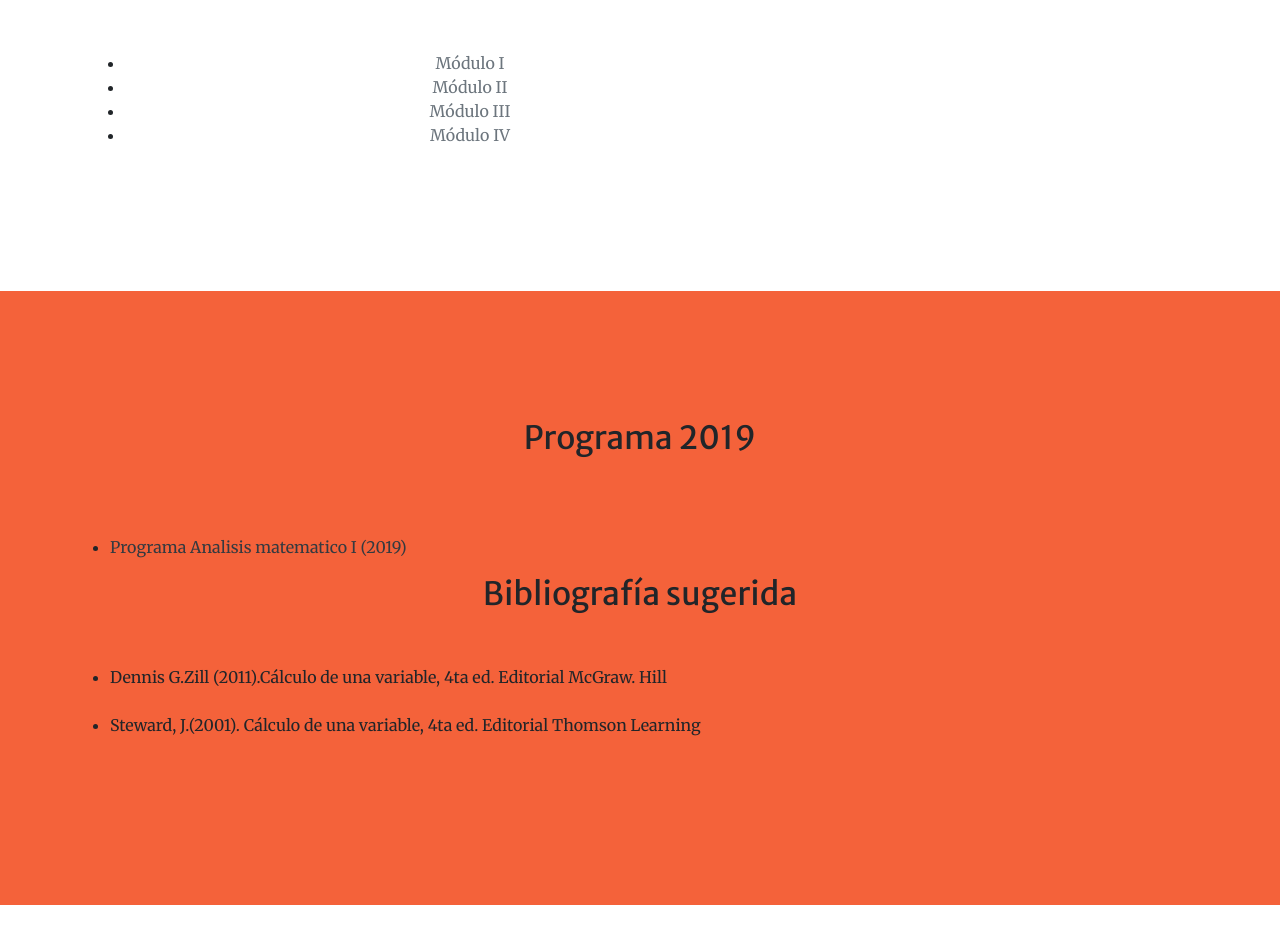
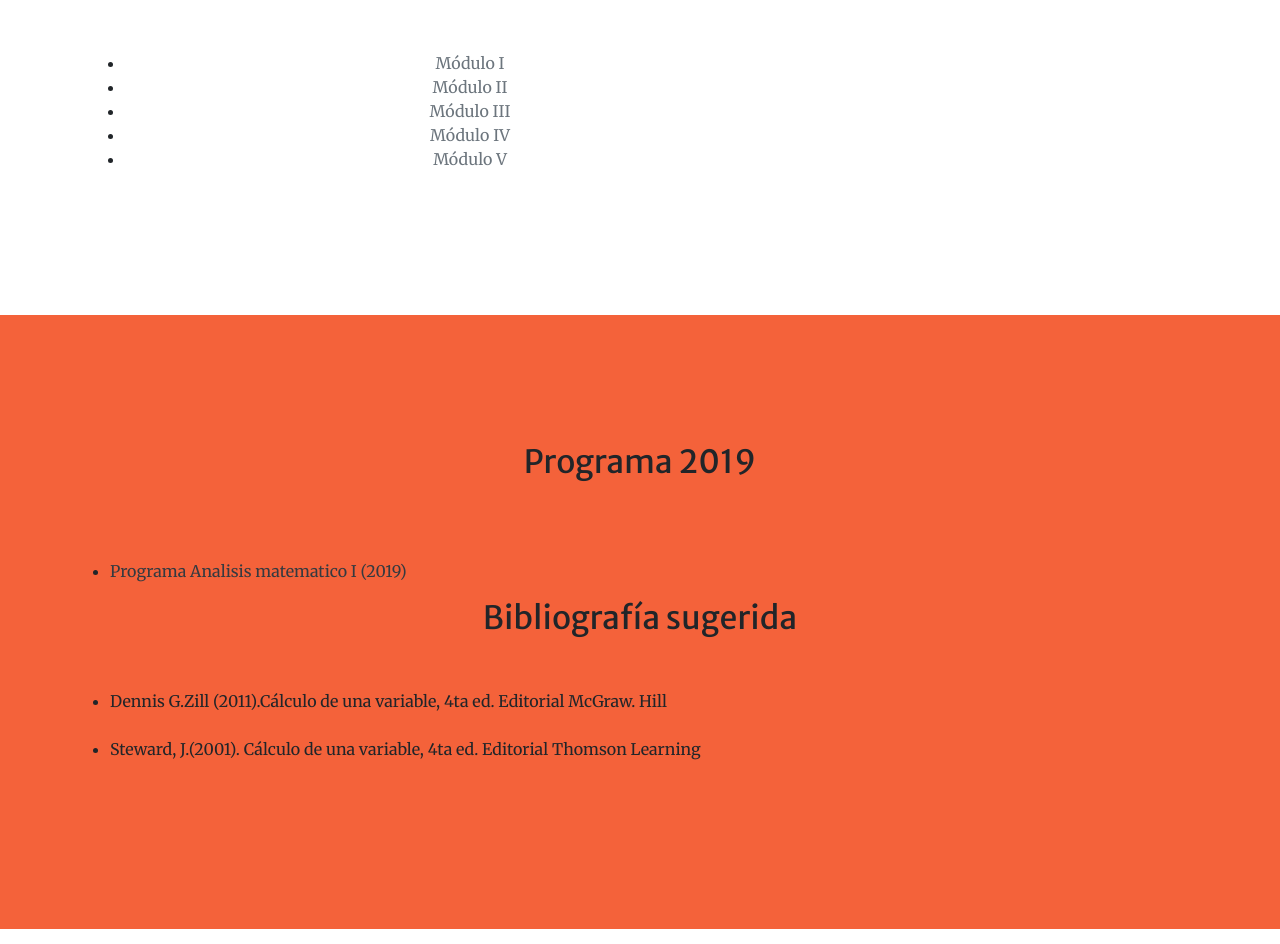
Before and after one commit to DavidJorrin/analisis_bio, a website with bundled scripts: page index.html in a window 1280 px wide. Shown: the part 1360-2304 px from the top of the page. Built offline with nearby package versions, Linux system fonts and the light colour scheme.

Commit message:
agregamos practica 5

```diff
--- a/index.html
+++ b/index.html
@@ -103,8 +103,8 @@
                    <li><a class="text-muted mt-0" href="Descarga/Unidad_II.pdf" download="ModuloII">Módulo II</a> </li>
                    <li><a class="text-muted mt-0" href="Descarga/Unidad_III.pdf" download="ModuloIII">Módulo III</a> </li>
                    <li><a class="text-muted mt-0" href="Descarga/Unidad_IV.pdf" download="ModuloIV">Módulo IV</a> </li>
-                 <!--   <li><a class="text-muted mt-0" href="Descarga/Unidad_V.pdf" download="ModuloV">Módulo V</a> </li>
-                   <li><a class="text-muted mt-0" href="Descarga/Unidad_VI.pdf" download="ModuloVI">Módulo VI</a> </li>
+                   <li><a class="text-muted mt-0" href="Descarga/Unidad_V.pdf" download="ModuloV">Módulo V</a> </li>
+             <!--  <li><a class="text-muted mt-0" href="Descarga/Unidad_VI.pdf" download="ModuloVI">Módulo VI</a> </li>
                    <li><a class="text-muted mt-0" href="Descarga/Unidad_VII.pdf" download="ModuloVII">Módulo VII</a> </li> -->
                  </ul> </p>
                </div>
```
